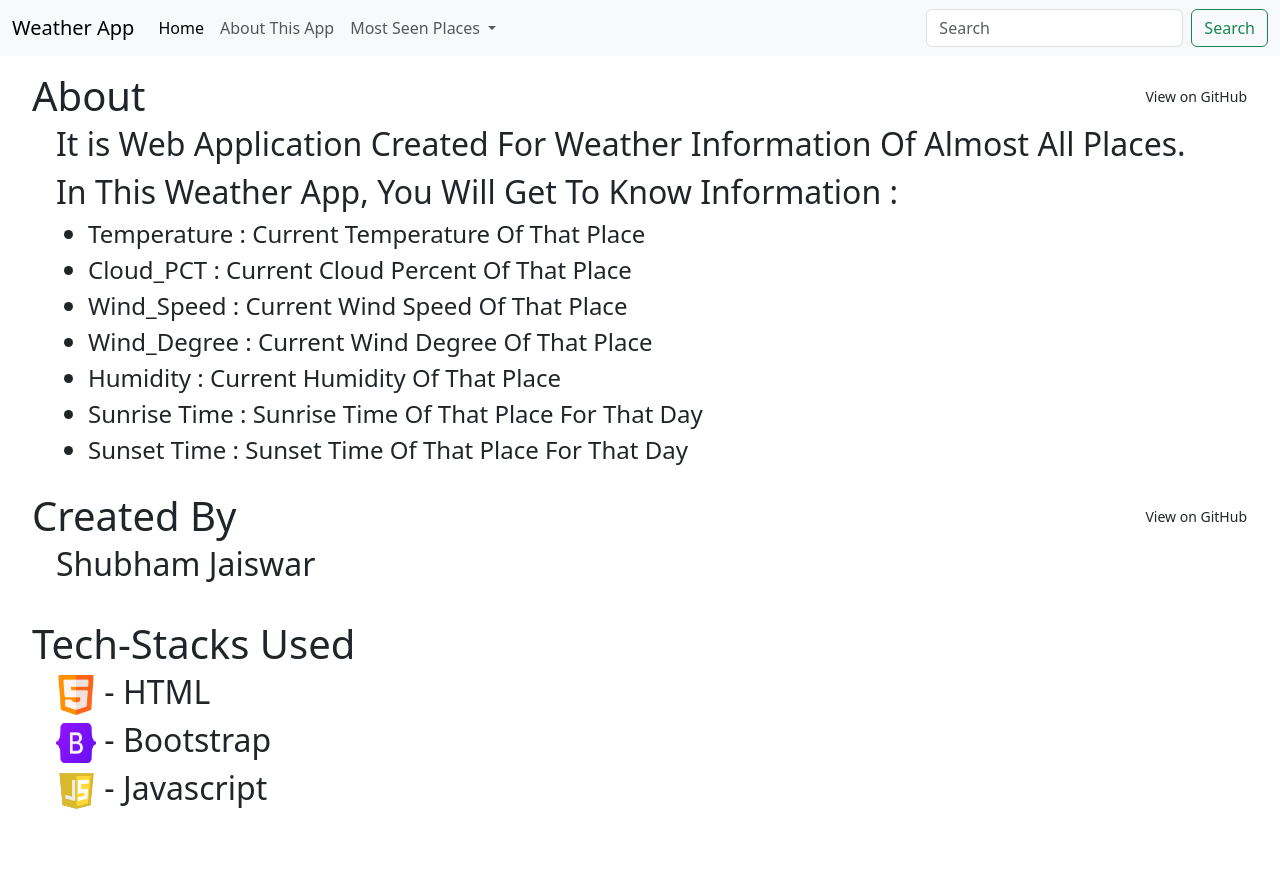
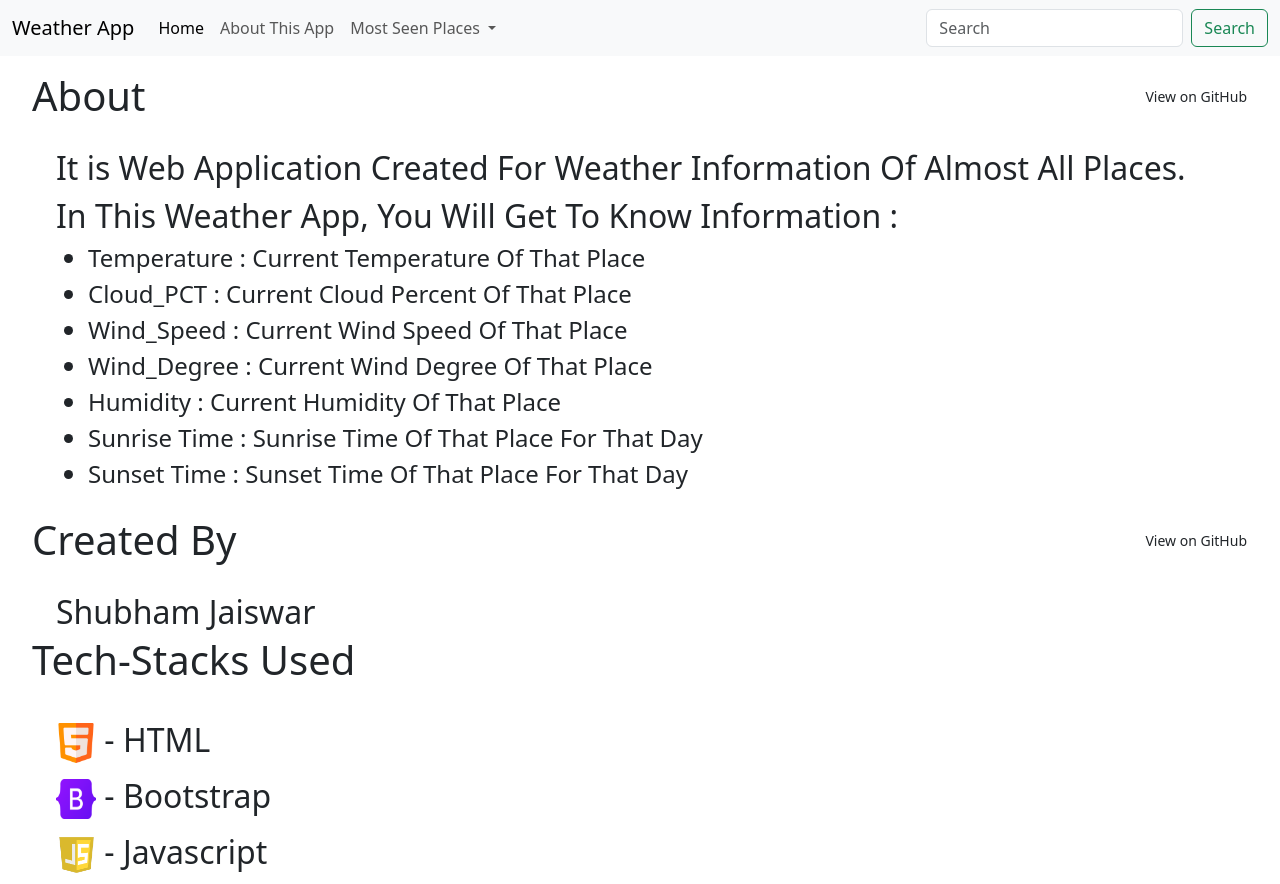
Before and after one commit to shubhamjaiswar43/Weather-App, a website: page views/about.html in a window 1280 px wide. Before the commit the page ends 836 px from the top, so only its background shows below. Drawn offline with nearby package versions, Linux system fonts and the light colour scheme.

Commit message:
remove some extra spacing in about page

```diff
--- a/views/about.html
+++ b/views/about.html
@@ -59,7 +59,7 @@
                 </div>
                 <h1 class="bd-title mb-0" id="content">About</h1>
             </div>
-            <p class="fs-2 mx-4 mb-0">
+            <p class="fs-2 mx-4 mb-0 mt-4">
                 It is Web Application Created For Weather Information Of Almost All Places.
             </p>
             <p class="fs-2 mx-4 mb-0">
@@ -84,14 +84,14 @@
                         View on GitHub
                     </a>
                 </div>
-                <h1 class="bd-title mb-0" id="content">Created By</h1>
+                <h1 class="bd-title mb-0">Created By</h1>
             </div>
-            <p class="fs-2 mx-4 mb-0">
+            <p class="fs-2 mx-4 mb-0 mt-4">
                 Shubham Jaiswar
             </p>
         </div>
 
-        <div class="bd-intro pt-2 ps-lg-2 my-4">
+        <div class="bd-intro p-0 m-0 ps-lg-2">
             <div class="d-md-flex flex-md-row-reverse align-items-center justify-content-between">
                 <div style="visibility: hidden;" class="mb-3 mb-md-0 d-flex text-nowrap"><a class="btn btn-sm btn-bd-light rounded-2"
                         href="https://github.com/shubhamjaiswar43" title="View and edit this file on GitHub"
@@ -99,15 +99,15 @@
                         View on GitHub
                     </a>
                 </div>
-                <h1 class="bd-title mb-0" id="content">Tech-Stacks Used</h1>
+                <h1>Tech-Stacks Used</h1>
             </div>
-            <p class="fs-2 mx-4 mb-0">
+            <p class="my-2 fs-2 mx-4 mt-4 mb-0">
                 <img style="height: 40px; width: 40px;" src="img/html.png" alt=""> - HTML
             </p>
-            <p class="fs-2 mx-4 mb-0">
+            <p class="my-2 fs-2 mx-4 mb-0">
                 <img style="height: 40px; width: 40px;" src="img/bootstrap.png" alt=""> - Bootstrap
             </p>
-            <p class="fs-2 mx-4 mb-0">
+            <p class="my-2 fs-2 mx-4 mb-0">
                 <img style="height: 40px; width: 40px;" src="img/javascript.png" alt=""> - Javascript
             </p>
         </div>
```
